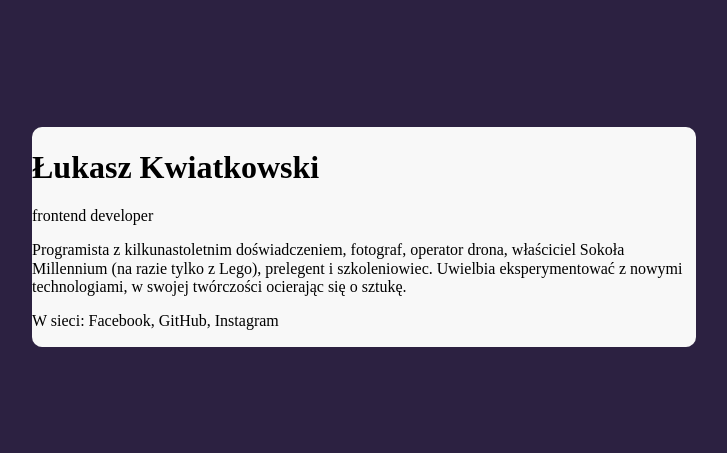
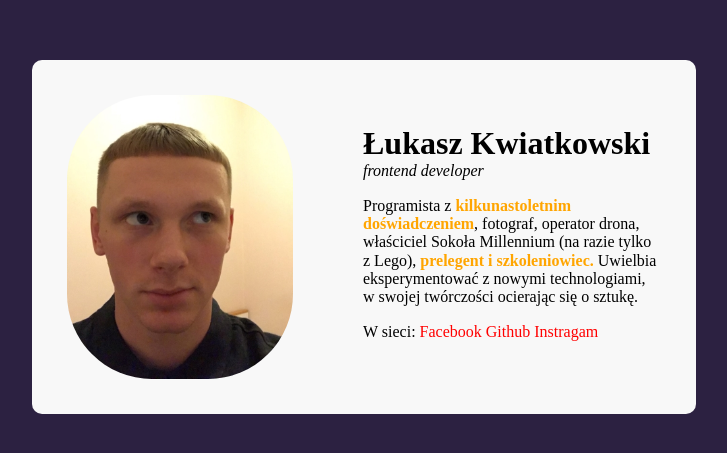
Before and after one commit to KwiatkowskiLukasz/business-card, a plain HTML site: page index.html in a window 1280 px wide. Shown: the part 163-616 px from the top of the page, without its empty margins (276-1003 px from the left). Drawn offline with Linux system fonts and the light colour scheme.

Commit message:
mission complited

```diff
--- a/index.html
+++ b/index.html
@@ -1,23 +1,32 @@
 <!DOCTYPE html>
 <html lang="en">
   <head>
-    <meta charset="UTF-8">
-    <meta name="viewport" content="width=device-width, initial-scale=1.0">
+    <meta charset="UTF-8" />
+    <meta name="viewport" content="width=device-width, initial-scale=1.0" />
     <title>Document</title>
-    <link href="normalize.css" rel="stylesheet" type="text/css">
-    <link href="style.css" rel="stylesheet" type="text/css">
+    <link href="normalize.css" rel="stylesheet" type="text/css" />
+    <link href="style.css" rel="stylesheet" type="text/css" />
   </head>
   <body>
     <main>
-<header>
-    <h1>Łukasz Kwiatkowski</h1>
-    <p>frontend developer</p>
+        <article class="card">
+      <img class="card--picture" src="xxxxx.jpeg" />
+      <div>
+      <header class="card--header">
+        <h1 class="card--name">Łukasz Kwiatkowski</h1>
+        <p class="card--position">frontend developer</p>
       </header>
 
-<p>Programista z kilkunastoletnim doświadczeniem, fotograf, operator drona, właściciel Sokoła Millennium (na razie tylko z Lego),
-     prelegent i szkoleniowiec. Uwielbia eksperymentować z nowymi technologiami, w swojej twórczości ocierając się o sztukę. </p>
+      <p class="card--description">
+        Programista z <strong class="special">kilkunastoletnim doświadczeniem</strong>, fotograf, operator drona,
+        właściciel Sokoła Millennium (na razie tylko z Lego), <strong class="special">prelegent i
+        szkoleniowiec.</strong> Uwielbia eksperymentować z nowymi technologiami, w swojej
+        twórczości ocierając się o sztukę.
+      </p>
 
-    <p>W sieci: Facebook, GitHub, Instagram</p>
+      <p class="card--social" >W sieci: <a class="card--links" href="Facebook" >Facebook</a> <a class="card--links" href="Github" >Github</a> <a class="card--links" href="Instragam" >Instragam</a></p>
+    </div>
+    </article>
     </main>
   </body>
 </html>
--- a/style.css
+++ b/style.css
@@ -9,4 +9,35 @@ main{
  background-color: #F8F8F8;
  width: 664px;
  border-radius: 10px;
+
 }
+div{
+    padding: 65px 35px 35px 35px;
+}
+.card{
+    display: flex;
+    align-items: flex-start;
+}
+.card--header{
+  margin: 0px;
+}
+.card--position{
+    margin: 0px;
+    font-style: italic;
+}
+.card--name{
+    margin: 0px;
+}
+.card--picture{
+    width: 296px;
+    padding: 35px;
+    border-radius: 120px;
+
+}
+.card--links{
+    color: red;
+    text-decoration: none;
+}
+.special{
+    color: orange;
+}
```
Also changed, not shown: avatar.png (added), xxxxx.jpeg (added). Lines whose indentation alone changed are shown as unchanged.
